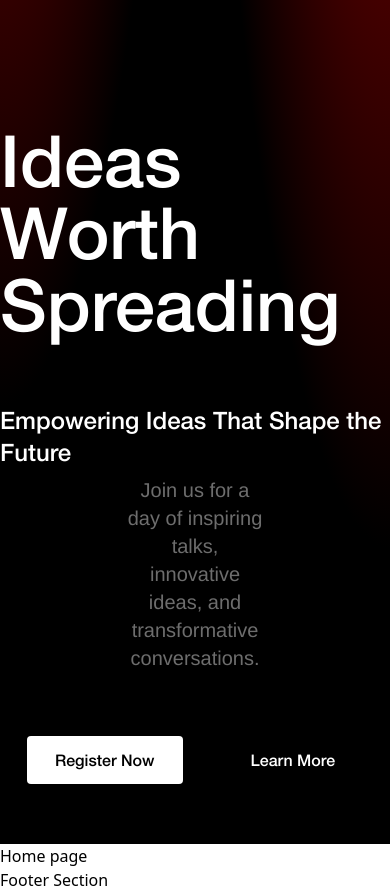
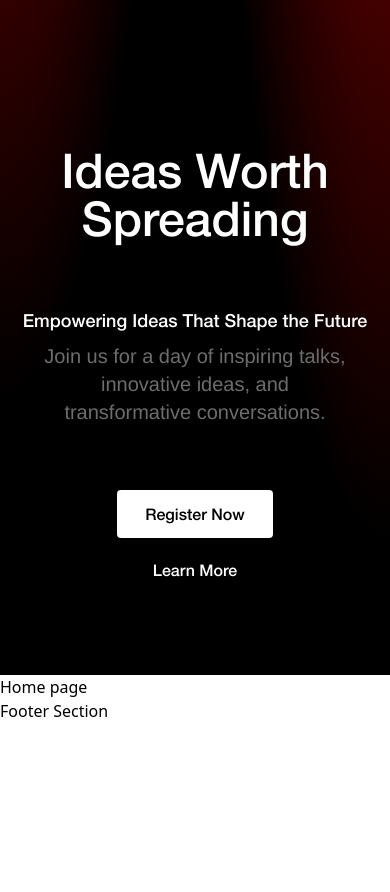
Before and after one commit to sumanpatra006/TedxVssut_Ecell, a Next.js app: page / in a window 390 px wide. Shown: the top 892 px of the page. After the commit the page ends 844 px from the top, so only its background shows below. Built offline with nearby package versions, Linux system fonts and the light colour scheme.

Commit message:
Make design responsive

```diff
--- a/src/sections/Home.jsx
+++ b/src/sections/Home.jsx
@@ -1,29 +1,28 @@
 export const HeroSection = () => {
-  return <div className='bg-black h-screen flex flex-col items-center justify-center space-y-16 font-helvetica'>
+  return <div className='bg-black sm:h-[80vh] md:h-screen flex flex-col items-center justify-center space-y-16 font-helvetica'>
     <div className="h-[350vh] w-screen hero-gradient absolute left-1/2 bottom-1/3"></div>
     <div className="h-[350vh] w-screen hero-gradient absolute right-1/2 bottom-[50%]"></div>
 
-    <h1 className="text-white font-bold text-7xl z-10">
+    <h1 className="text-white text-center font-bold sm:text-5xl md:text-7xl z-10">
       Ideas Worth Spreading
     </h1>
 
     <div className="flex flex-col items-center w-screen z-10 space-y-2">
-      <p className="text-white font-medium text-2xl">
+      <p className="text-white font-medium sm:text-lg md:text-2xl">
         Empowering Ideas That Shape the Future
       </p>
-      <p className="text-[#6d6d6d] text-xl w-[35%] text-center">
+      <p className="text-[#6d6d6d] text-xl sm:w-[80%] md:w-[35%] text-center">
         Join us for a day of inspiring talks, innovative ideas, and transformative conversations.
       </p>
     </div>
 
-    <div className="flex space-x-10 z-10">
+    <div className="flex sm:flex-col md:flex-row items-center sm:space-y-2 md:space-x-10 z-10">
       <a className="bg-white text-black px-7 py-3 rounded font-medium">
         Register Now
       </a>
       <a className="text-white px-7 py-3 rounded-sm font-bold">
         Learn More
       </a>
-
     </div>
   </div>;
 };
```
